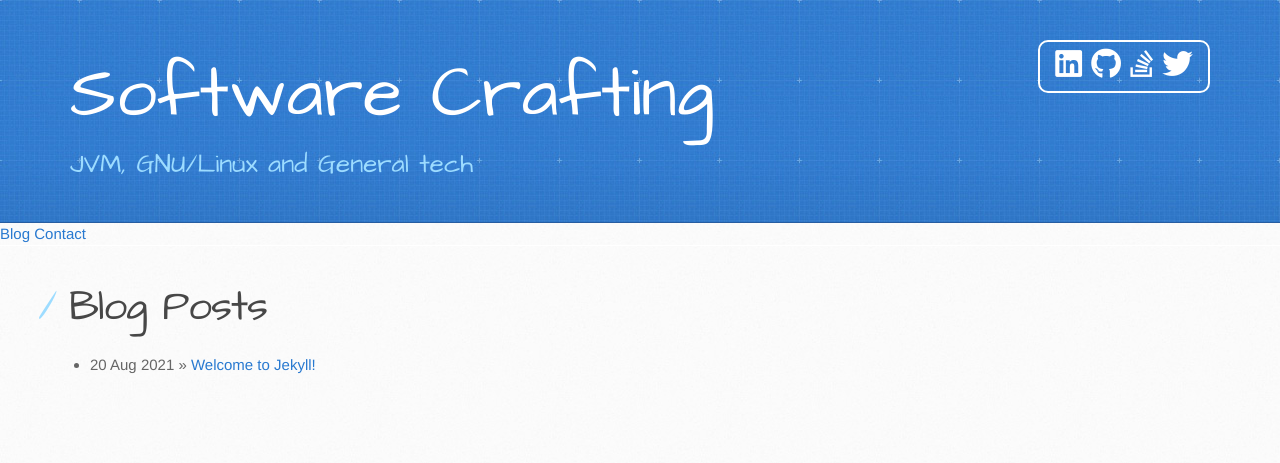
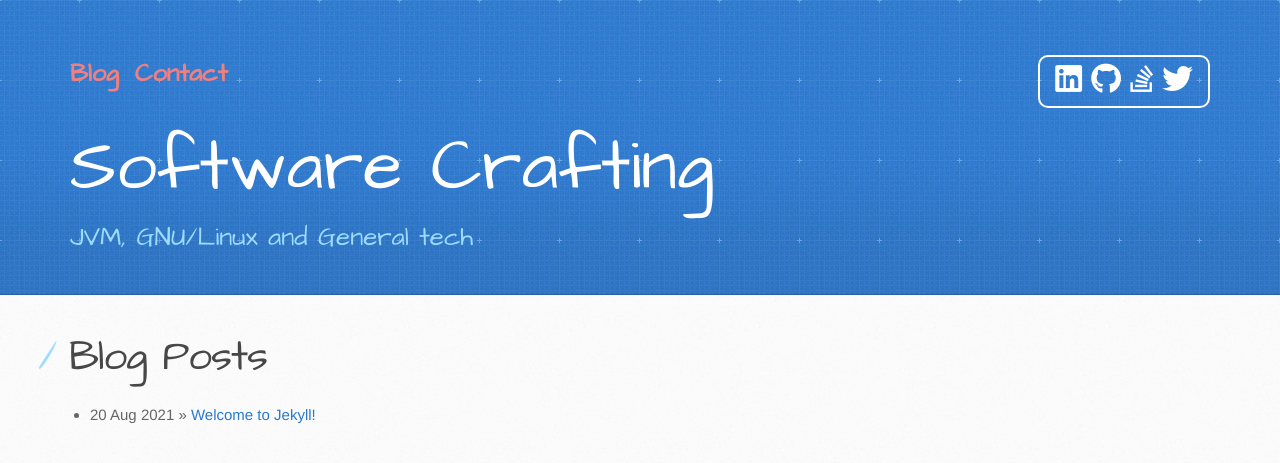
Before and after one commit to nicolasdupouy/nicolasdupouy.github.io, a Jekyll site: the page built from index.html, in a window 1280 px wide. Shown: the top 463 px of the page. Built offline with Jekyll 4.4.1, drawn with Linux system fonts in a browser that asks for light colours.

Commit message:
Improve navigation design

```diff
--- a/_includes/header.html
+++ b/_includes/header.html
@@ -1,7 +1,14 @@
 <header>
     <div class="inner">
+        <nav>
+            <ul>
+                {% for section in site.data.navigation.sections %}
+                <li><a href={{ section.url }}>{{ section.text }}</a></li>
+                {% endfor %}
+            </ul>
+        </nav>
         <div class="site__title">
-            <a href="/{{ site.baseurl }}">{{ site.title }}</a>
+            <a href=/{{ site.baseurl }}>{{ site.title }}</a>
         </div>
         <h2> {{ site.tagline }} </h2>
 
--- a/_layouts/default.html
+++ b/_layouts/default.html
@@ -4,9 +4,6 @@
 
 <body>
 {%- include header.html -%}
-{% for section in site.data.navigation.sections %}
-    <a href="{{section.url}}">{{ section.text }}</a>
-{% endfor %}
 
 <div id="content-wrapper">
     <div class="inner clearfix">
--- a/stylesheets/nicolasdupouy.github.io.css
+++ b/stylesheets/nicolasdupouy.github.io.css
@@ -2,6 +2,28 @@
     color: white;
     font-size: 72px;
     font-weight: normal;
+}
+
+nav {
+    position: relative;
+    width: 1140px;
+    margin: 0 auto;
+}
+
+nav ul {
+    list-style-type: none;
+    margin-left: -20px;
+}
+
+nav ul li {
+    display: inline-block;
+    margin-right: 10px;
+    font-size: 25px;
+    font-weight: bolder;
+}
+
+nav ul li a {
+    color: lightcoral;
 }
 
 .social__networks {
```
